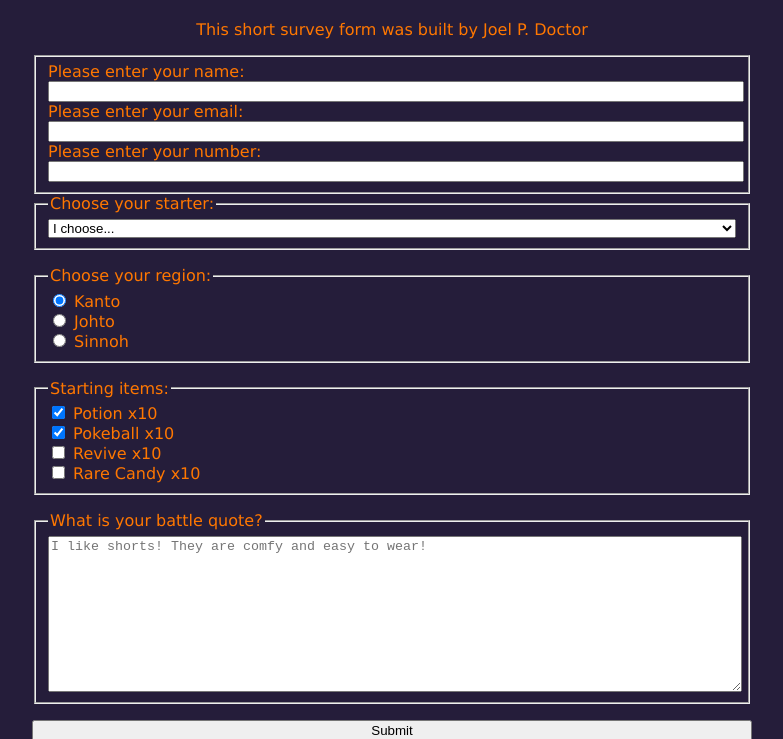
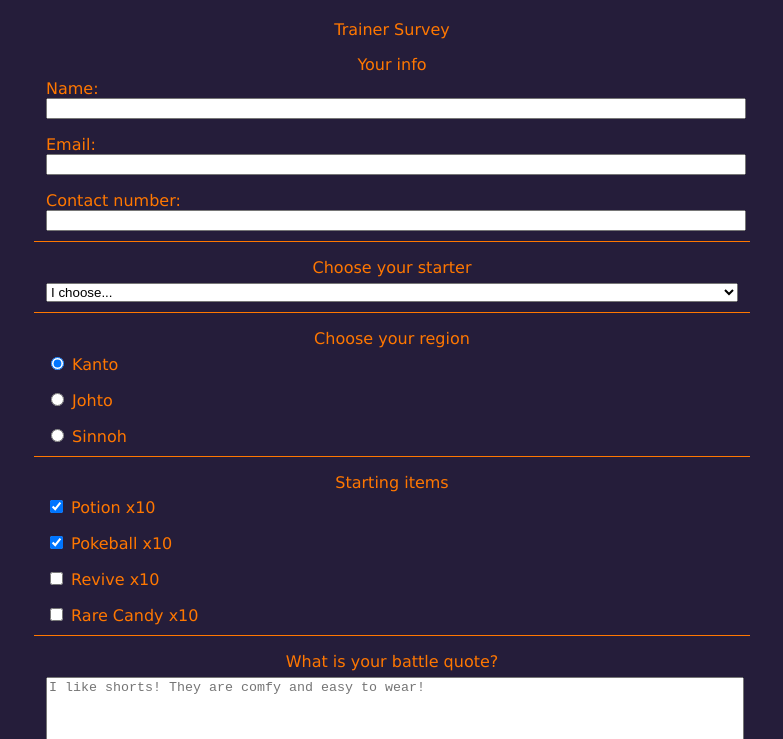
Before and after one commit to kingwell47/fcc-survey-form, a website: page index.html in a window 1280 px wide. Shown: the part 61-800 px from the top of the page, without its empty margins (248-1031 px from the left). Drawn offline with Linux system fonts and the light colour scheme.

Commit message:
some more adjustments

```diff
--- a/index.html
+++ b/index.html
@@ -10,26 +10,27 @@
   <body>
     <header>
       <h1 id="title">Survey Form</h1>
-      <p id="description">This short survey form was built by Joel P. Doctor</p>
+      <p id="description">Trainer Survey</p>
     </header>
     <main>
       <form action="" id="survey-form">
         <fieldset>
+          <legend>Your info</legend>
           <label for="name" id="name-label">
-            Please enter your name:
+            Name:
             <input type="text" id="name" required />
           </label>
           <label for="email" id="email-label">
-            Please enter your email:
+            Email:
             <input type="email" id="email" required />
           </label>
           <label for="number" id="number-label">
-            Please enter your number:
+            Contact number:
             <input type="number" id="number" min="4" max="11" />
           </label>
         </fieldset>
         <fieldset>
-          <legend>Choose your starter:</legend>
+          <legend>Choose your starter</legend>
           <select name="starter" id="dropdown">
             <option value="">I choose...</option>
             <option value="fire">Charmander</option>
@@ -38,7 +39,7 @@
           </select>
         </fieldset>
         <fieldset id="region">
-          <legend>Choose your region:</legend>
+          <legend>Choose your region</legend>
           <label for="region">
             <input type="radio" name="region" id="kanto" checked /> Kanto
           </label>
@@ -50,12 +51,11 @@
           </label>
         </fieldset>
         <fieldset>
-          <legend>Starting items:</legend>
+          <legend>Starting items</legend>
           <label for="items">
             <input type="checkbox" name="items" value="potion" checked /> Potion
             x10
           </label>
-          <label for="items"> </label>
           <label for="items">
             <input type="checkbox" name="items" value="pokeball" checked />
             Pokeball x10
--- a/styles.css
+++ b/styles.css
@@ -39,6 +39,31 @@
     display: inline;
 }
 
+input[type="submit"] {
+    height: 2rem;
+    width: 50%;
+    margin: 1rem auto;
+    font-family: inherit;
+    font-weight: 700;
+    color: var(--color-500);
+    background-color: var(--color-200);
+    border: none;
+    border-radius: 1rem;
+}
+
 fieldset + * {
-    margin-bottom: 1rem;
+    margin-top: 1rem;
 }
+
+label + * {
+    margin-top: 1rem;
+}
+
+legend {
+    text-align: center;
+}
+
+fieldset {
+    border: none;
+    border-bottom: 1px var(--color-200) solid;
+}
```
